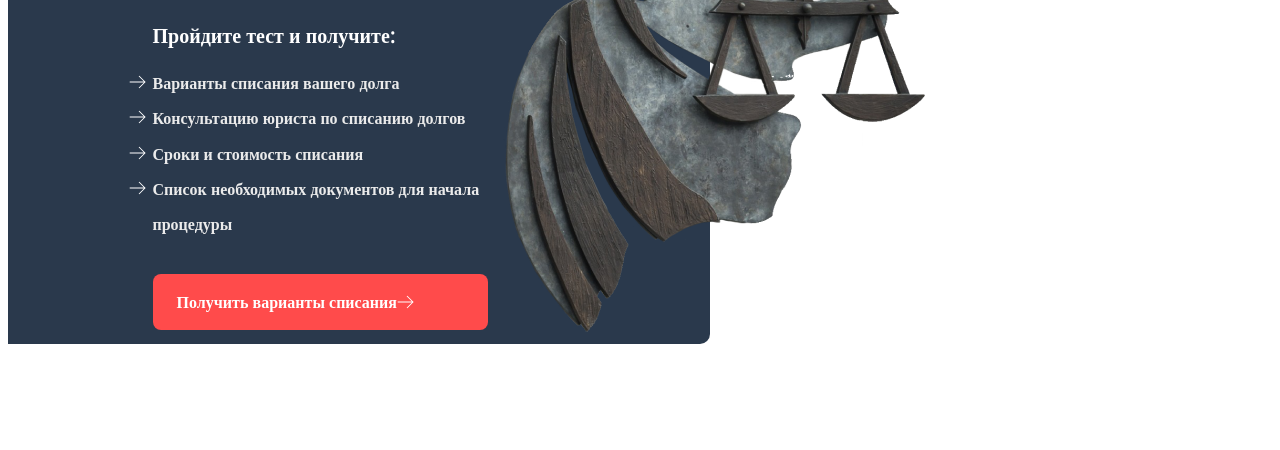
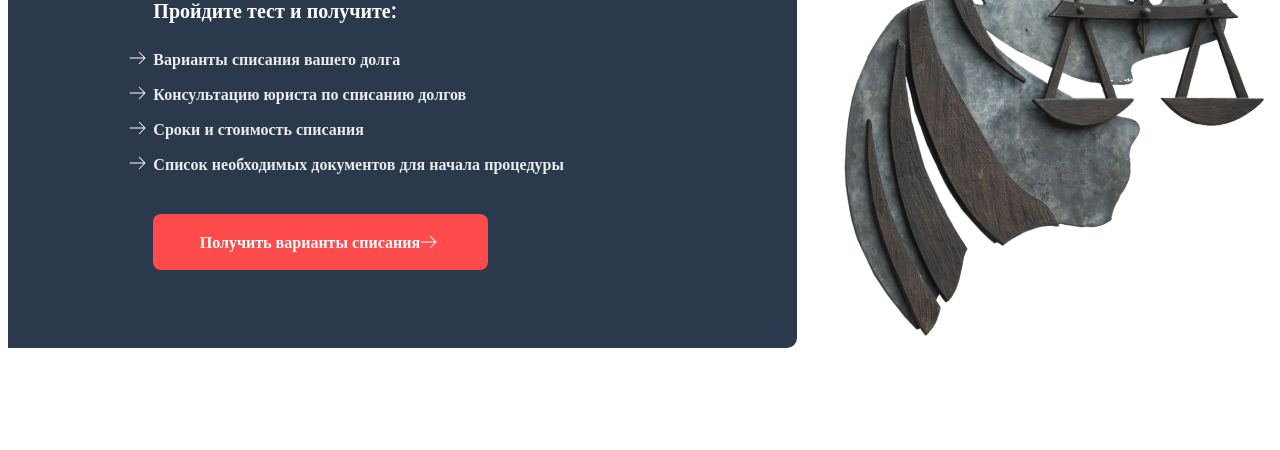
Before and after one commit to ItalianComposer/debts, a plain HTML site: page index.html in a window 1280 px wide. Shown: the part 350-800 px from the top of the page. Drawn offline with nearby package versions, Linux system fonts and the light colour scheme.

Commit message:
Задана позиция основного изображения Загружены иконки

```diff
--- a/style.css
+++ b/style.css
@@ -48,20 +48,17 @@
   color: #004DAE;
 }
 .content__main {
+  width: 100%;
+  height: 542px;
+}
+.main__dolgi {
+  padding-left: 11.5%;
   width: 55.5%;
+  height: 534px;
   max-width: 800px;
-  height: 534px;
   margin-right: 30px;
   background: #2A394C;
   border-radius: 0px 10px 10px 0px;
-}
-.main__dolgi {
-  padding-left: 20.6%;
-  padding-top: 6%;
-  padding-bottom: 9.9%;
-  width: 55.5%;
-  height: 534px;
-  max-width: 800px;
 }
 .dolgi__fz {
   font-size: 14px;
@@ -69,6 +66,7 @@
   font-feature-settings: 'pnum' on, 'lnum' on;
   color: #9C9C9C;
   margin: 0;
+  margin-top: 48px;
 }
 .dolgi__title {
   font-weight: 800;
```
Also changed, not shown: img/agreement 1.svg (added), img/book 1.svg (added), img/court 1.svg (added), img/shield (1) 1.svg (added).
